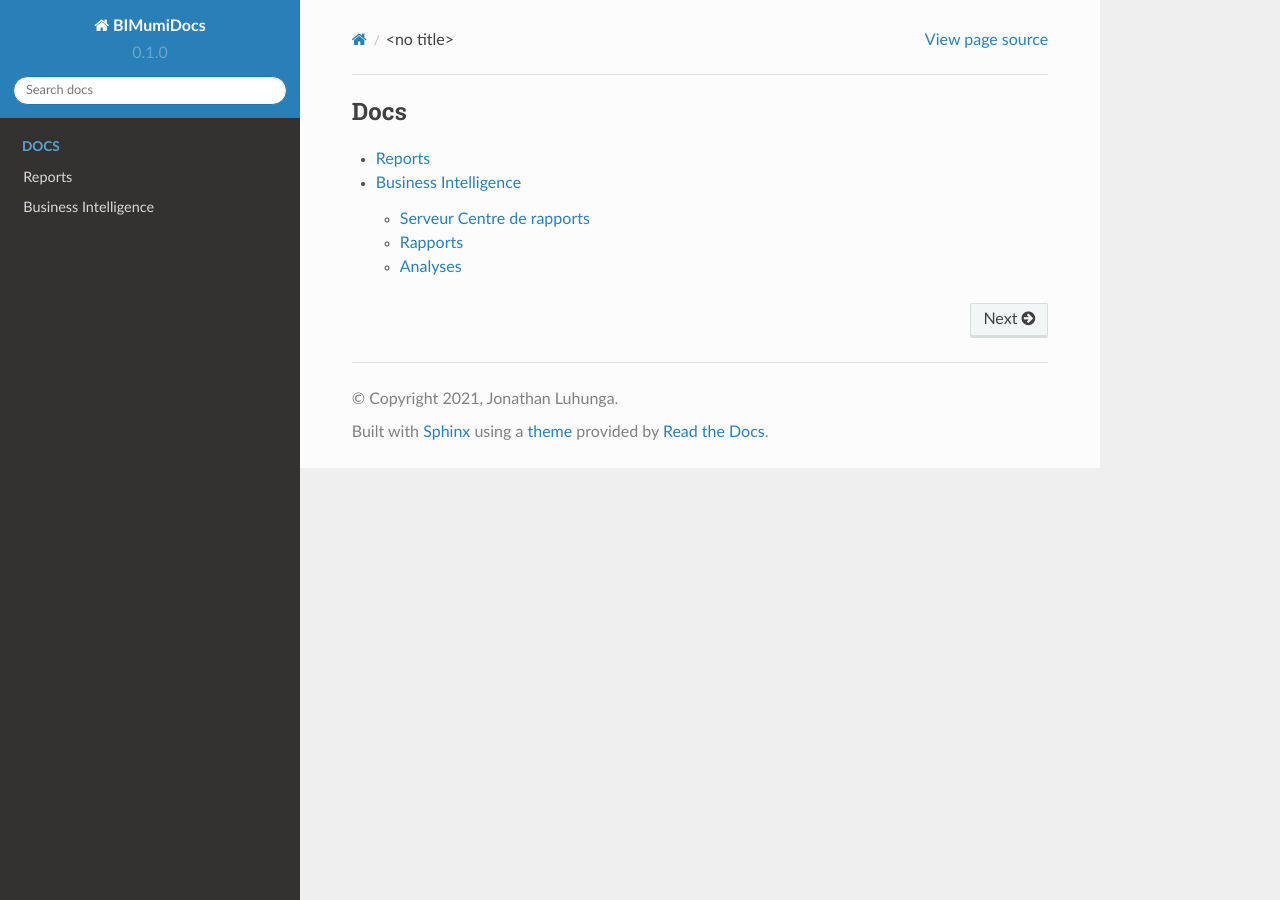
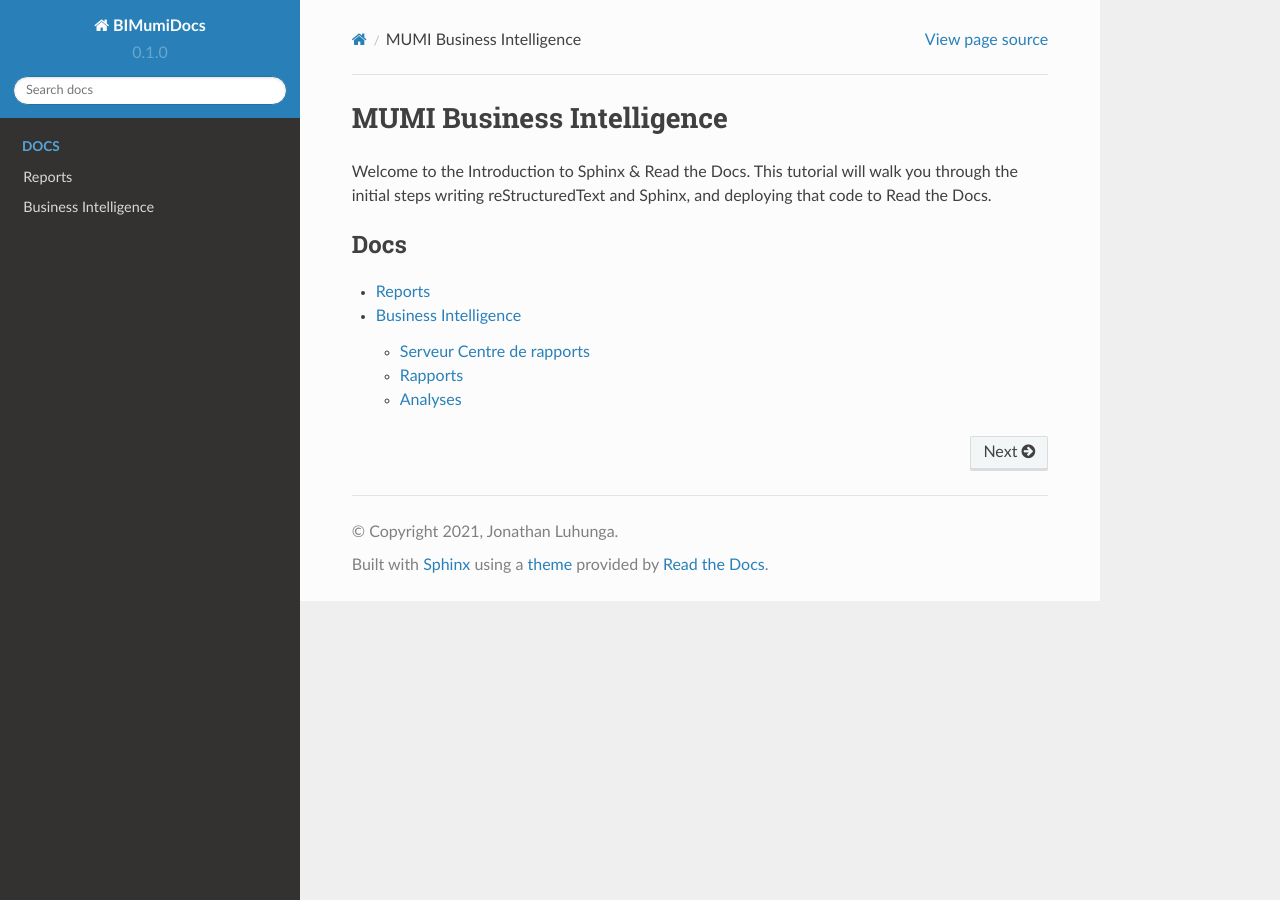
Before and after one commit to JonathanLuhunga/BusinessIntelligence, a Sphinx documentation site: the page built from docs/source/index.rst, in a window 1280 px wide. Built offline with Sphinx 7.4.7 and the Read the Docs theme 2.0.0, drawn with Linux system fonts in a browser that asks for light colours.

Commit message:
Update index.rst

```diff
--- a/docs/source/index.rst
+++ b/docs/source/index.rst
@@ -1,3 +1,11 @@
+==========================
+MUMI Business Intelligence
+==========================
+
+Welcome to the Introduction to Sphinx & Read the Docs.
+This tutorial will walk you through the initial steps
+writing reStructuredText and Sphinx,
+and deploying that code to Read the Docs.
 
 .. toctree::
    :maxdepth: 2
```
